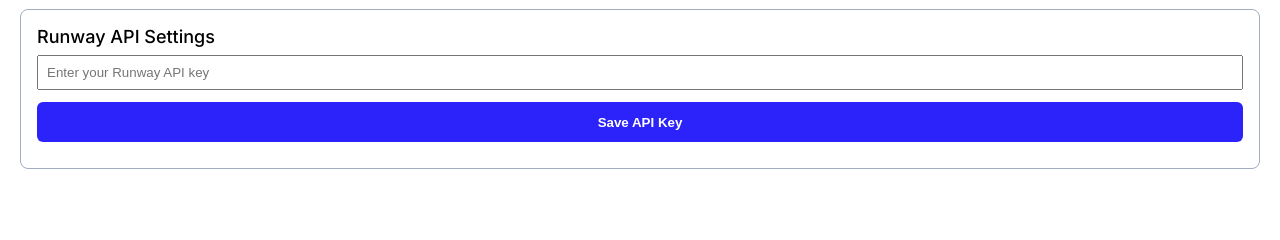
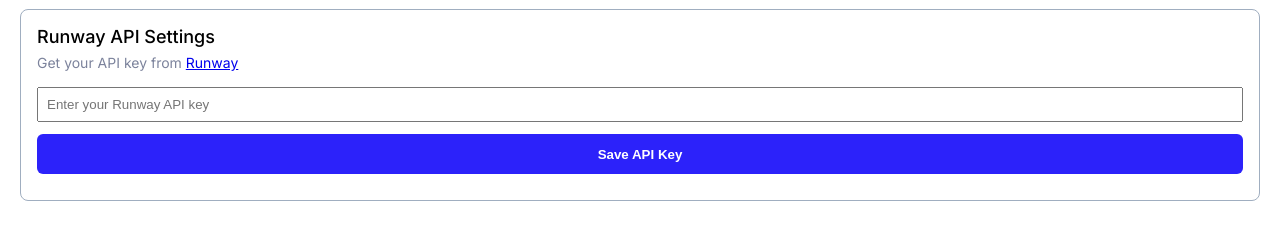
Before and after one commit to runwayml/figma-plugin, a website: page index.html in a window 1280 px wide. Shown: the part 48-288 px from the top of the page. Drawn offline with Linux system fonts and the light colour scheme.

Commit message:
add note to explain where to get api key

```diff
--- a/index.html
+++ b/index.html
@@ -230,6 +230,10 @@
 
       <div class="settings" id="settings">
         <h3>Runway API Settings</h3>
+        <p>
+          Get your API key from
+          <a href="https://dev.runwayml.com/" target="_blank">Runway</a>
+        </p>
         <input
           type="password"
           id="apiKey"
```
